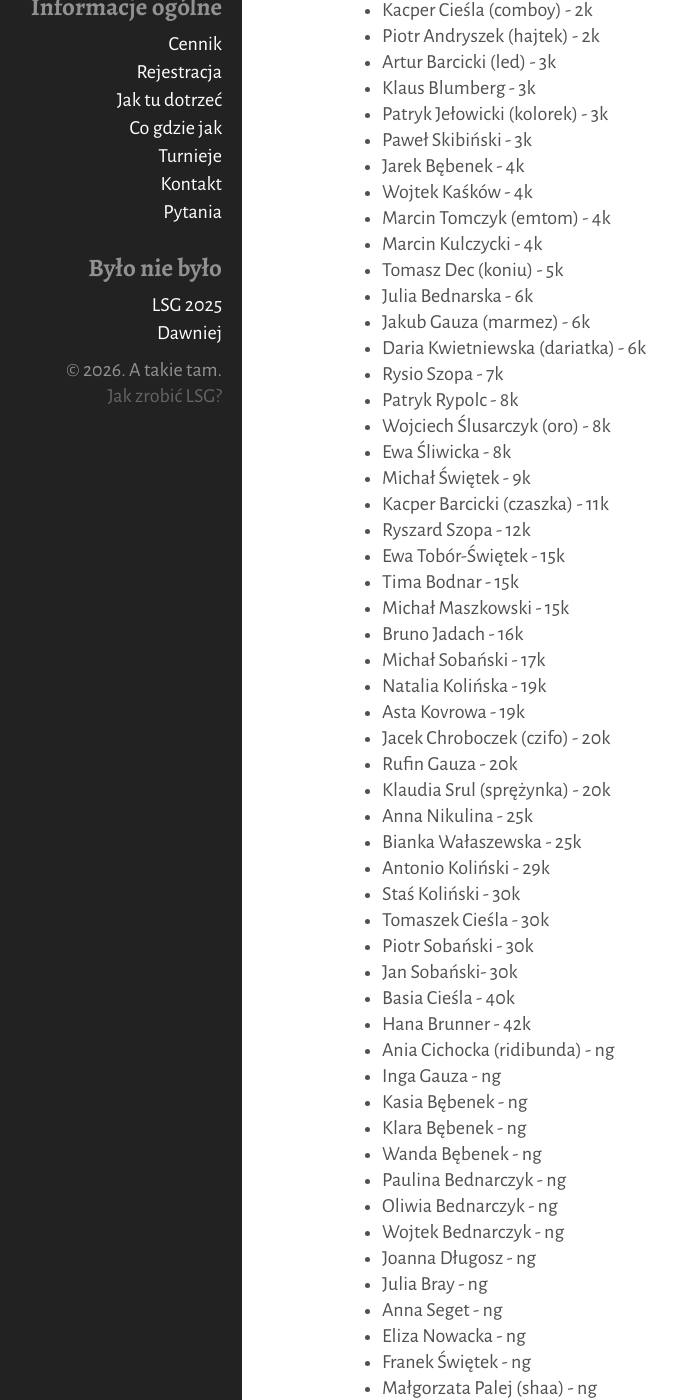
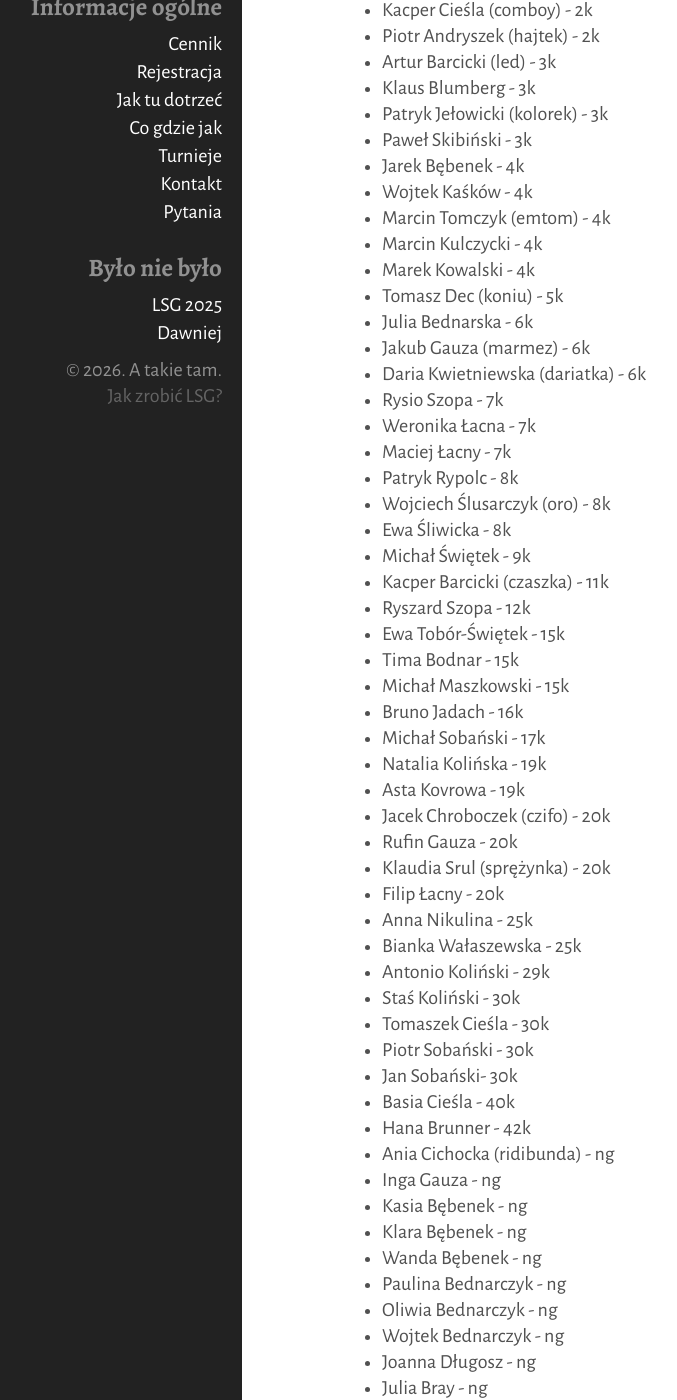
Before and after one commit to tasuki/lsg, a Jekyll site: the page built from _pages/zarejestrowani.md, in a window 1280 px wide and 1400 px high, scrolled down 465 px. Shown: the whole window, without its empty margins (118-795 px from the left). Built offline with Jekyll 4.4.1, drawn with Linux system fonts in a browser that asks for light colours.

Commit message:
Update zarejestrowani.md

```diff
--- a/_pages/zarejestrowani.md
+++ b/_pages/zarejestrowani.md
@@ -30,11 +30,14 @@ Zarejestrowani uczestnicy, mniej więcej według stopnia:
 - Wojtek Kaśków - 4k
 - Marcin Tomczyk (emtom) - 4k
 - Marcin Kulczycki - 4k
+- Marek Kowalski - 4k
 - Tomasz Dec (koniu) - 5k
 - Julia Bednarska - 6k
 - Jakub Gauza (marmez) - 6k
 - Daria Kwietniewska (dariatka) - 6k
 - Rysio Szopa - 7k
+- Weronika Łacna - 7k
+- Maciej Łacny - 7k
 - Patryk Rypolc - 8k
 - Wojciech Ślusarczyk (oro) - 8k
 - Ewa Śliwicka - 8k
@@ -51,6 +54,7 @@ Zarejestrowani uczestnicy, mniej więcej według stopnia:
 - Jacek Chroboczek (czifo) - 20k
 - Rufin Gauza - 20k
 - Klaudia Srul (sprężynka) - 20k
+- Filip Łacny - 20k
 - Anna Nikulina - 25k
 - Bianka Wałaszewska - 25k
 - Antonio Koliński - 29k
```
